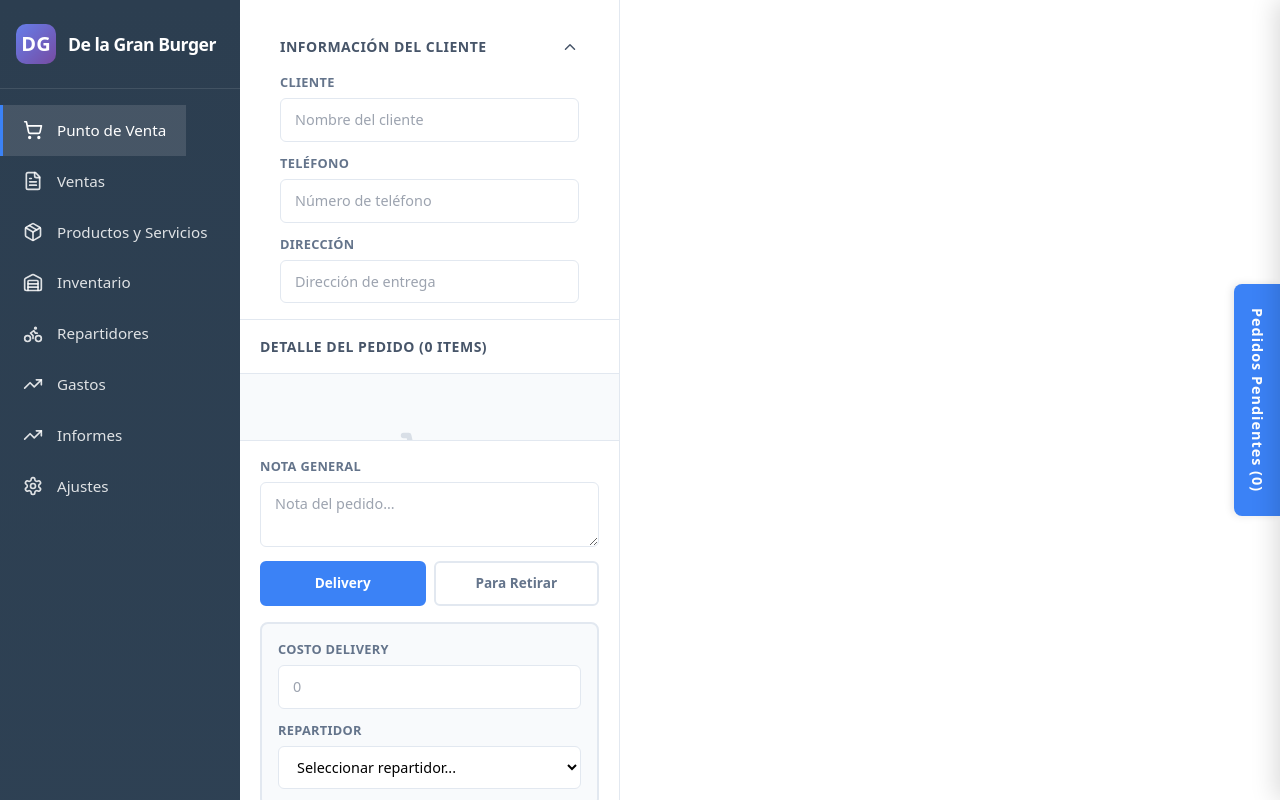
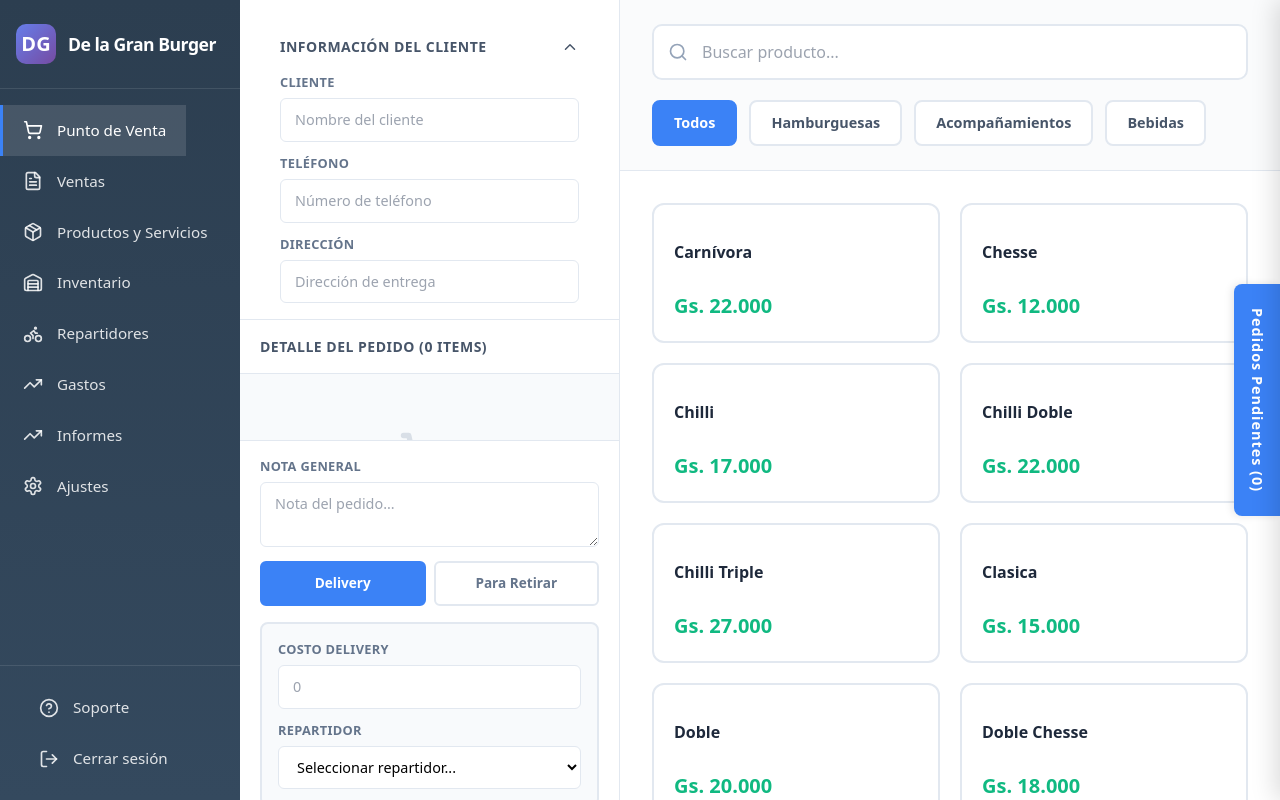
Before and after one commit to pedrocortti-cmd/sg-19d2f05f-f37b-44a8-8c08-37609d3831df-1771622501, a Next.js app: page / in a window 1280 px wide. Built offline with nearby package versions, Linux system fonts and the light colour scheme.

Commit message:
fix(pos): Render panels directly for correct layout

```diff
--- a/src/pages/index.tsx
+++ b/src/pages/index.tsx
@@ -1726,10 +1726,12 @@ export default function Home() {
           </div>
         </div>
 
-        {/* Main Content */}
-        <div className="pos-main">
-          {renderContent()}
-        </div>
+        {/* Main Content - cuando es POS, renderizar paneles directamente */}
+        {currentView === "pos" ? renderPOS() : (
+          <div className="pos-main">
+            {renderContent()}
+          </div>
+        )}
       </div>
     </>
   );
```
Also changed, not shown: 1 other file (tests, documents, lock files or other folders).
